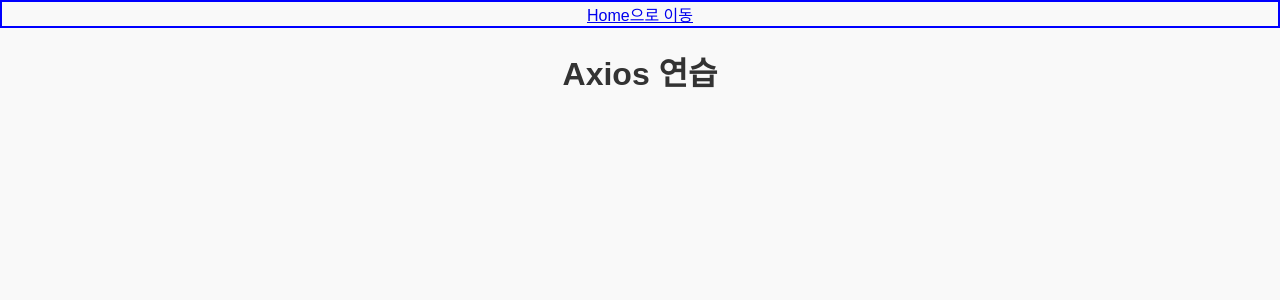
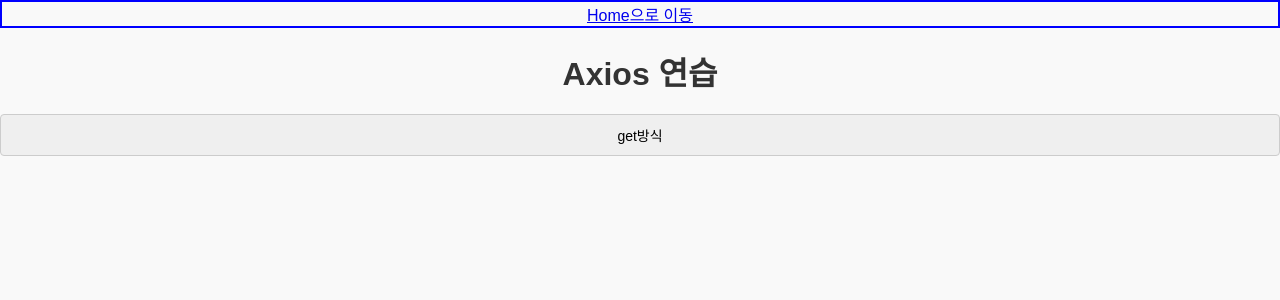
Before and after one commit to won395/cyciReact, a React (Create React App) app: page /ax1 in a window 1280 px wide. Shown: the top 300 px of the page. Built offline with nearby package versions, Linux system fonts and the light colour scheme.

Commit message:
Feat: axios get방식 1

```diff
--- a/src/comp/ax/ax01.js
+++ b/src/comp/ax/ax01.js
@@ -1,7 +1,30 @@
+import axios from 'axios'
+import { useState } from 'react';
+
 export default function Ax1() {
+
+    const [지역, 변경지역] = useState([]);
+
+    function axios01() {
+        console.log('axios get 방식');
+
+        axios.get('http://localhost:8080/api/area/list')
+        .then(res => {
+            console.log(res);
+            if(res.data.code === '200') {
+                변경지역(res.data.data)
+            }
+        })
+
+        //promise 라는 javaScript 기능하고 비슷 // ES6 문법
+
+
+    }
+
     return (
         <div>
             <h1>Axios 연습</h1>
+            <input type='button' onClick={axios01} value='get방식'/>
         </div>
     )
 }
```
